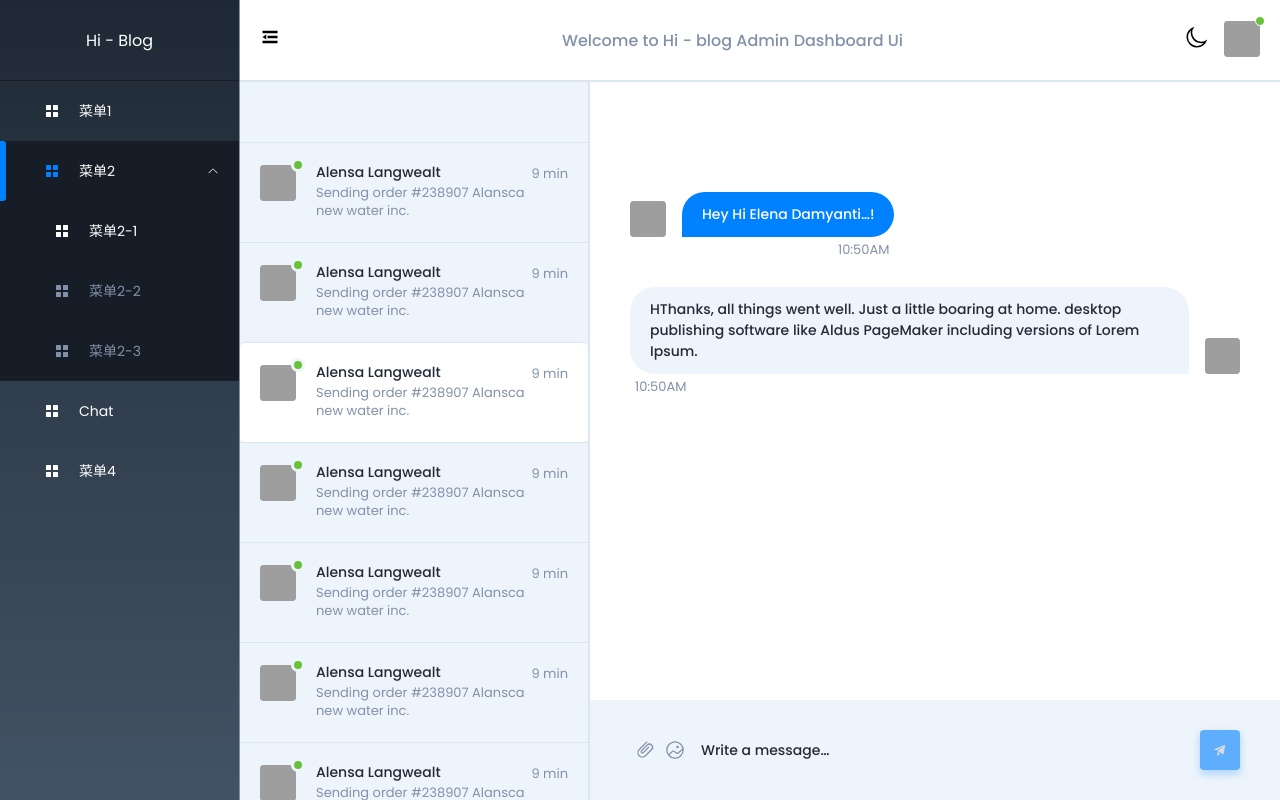
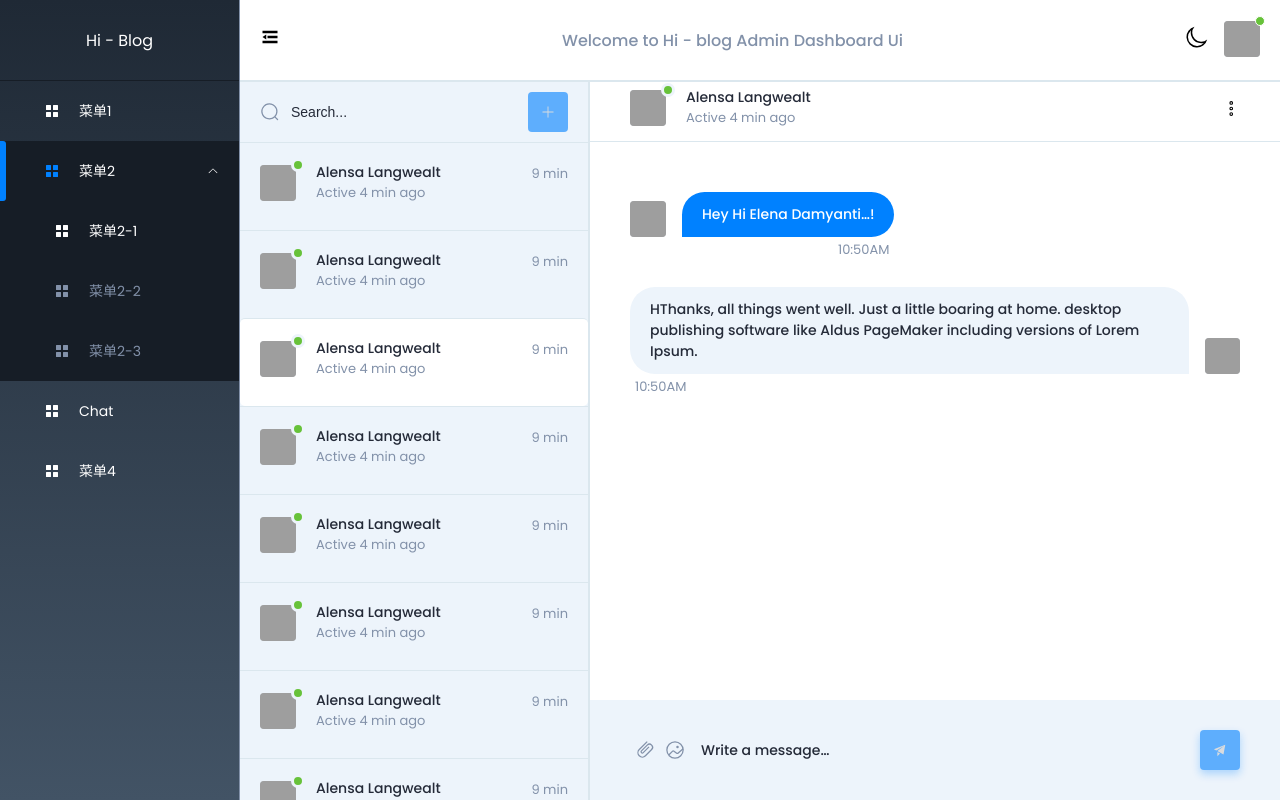
Before and after one commit to nishuiwei/admin-for-blog, a Vue app: page /main/chat in a window 1280 px wide. Built offline with nearby package versions, Linux system fonts and the light colour scheme; grey boxes are pictures that could not be loaded.

Commit message:
feat: 聊天页面UI完成

```diff
--- a/components.d.ts
+++ b/components.d.ts
@@ -26,10 +26,12 @@ declare module '@vue/runtime-core' {
 		ElMenuItemGroup: typeof import('element-plus/es')['ElMenuItemGroup']
 		ElSubMenu: typeof import('element-plus/es')['ElSubMenu']
 		ElSwitch: typeof import('element-plus/es')['ElSwitch']
+		HjButton: typeof import('./src/components/button/src/hj-button.vue')['default']
 		HjHeader: typeof import('./src/components/header/src/hj-header.vue')['default']
 		HjMenu: typeof import('./src/components/menu/src/hj-menu.vue')['default']
 		HjMenuItem: typeof import('./src/components/menu/src/hj-menu-item.vue')['default']
 		Icon: typeof import('./src/components/icon/src/icon.vue')['default']
+		IconButton: typeof import('./src/components/button/src/icon-button.vue')['default']
 		IconEpEdit: typeof import('~icons/ep/edit')['default']
 		IconEpItem: typeof import('~icons/ep/item')['default']
 		IEpEdit: typeof import('~icons/ep/edit')['default']
--- /dev/null
+++ b/src/components/button/index.ts
@@ -0,0 +1,3 @@
+import HJIconButton from './src/icon-button.vue'
+
+export default HJIconButton
--- /dev/null
+++ b/src/components/button/src/icon-button.vue
@@ -0,0 +1,45 @@
+<template>
+	<el-button class="button" :disabled="!disabled" :class="{ shadow: shadow }">
+		<el-icon :size="size">
+			<Icon :icon="icon" />
+		</el-icon>
+	</el-button>
+</template>
+
+<script lang="ts" setup>
+import { Icon } from '../../icon'
+
+withDefaults(
+	defineProps<{
+		disabled?: boolean
+		icon: string
+		shadow?: boolean
+		size?: number
+	}>(),
+	{
+		disabled: true,
+		icon: 'Plus',
+		size: 14
+	}
+)
+</script>
+
+<style lang="less" scoped>
+.button {
+	background: var(--send-btn-bg);
+	border: none;
+	color: #fff;
+	width: 40px;
+	height: 40px;
+	&:disabled {
+		opacity: 0.6;
+		color: #ccc;
+	}
+	&:hover {
+		background: var(--send-btn-bg);
+	}
+	&.shadow {
+		box-shadow: 0px 4px 8px 0px rgba(0, 129, 255, 0.48);
+	}
+}
+</style>
--- a/src/components/person/src/person-item.vue
+++ b/src/components/person/src/person-item.vue
@@ -2,11 +2,12 @@
 	<div
 		class="person bg-transition"
 		:class="active ? 'active' : ''"
+		:style="itemStyle"
 		@click="handleClickItem"
 	>
 		<!-- 头像 -->
 		<div class="person-avatar">
-			<el-badge is-dot class="item" type="success">
+			<el-badge :is-dot="isNotLine" class="item" type="success">
 				<el-avatar shape="square" :size="36" :src="avatar" />
 			</el-badge>
 		</div>
@@ -16,34 +17,50 @@
 			<p class="text-subtitle message">{{ message }}</p>
 		</div>
 		<!-- 时间 -->
-		<div class="person-time">
+		<div v-if="index !== null" class="person-time">
 			<p class="text-subtitle">{{ time }}</p>
 		</div>
 	</div>
 </template>
 
 <script lang="ts" setup>
+import { computed } from 'vue'
+
 const props = withDefaults(
 	defineProps<{
-		active: boolean
+		active?: boolean
 		avatar: string
 		name: string
 		message: string
 		time: string
-		index: number
+		index?: number | null
+		isNotLine?: boolean
 	}>(),
 	{
 		avatar:
 			'https://cube.elemecdn.com/9/c2/f0ee8a3c7c9638a54940382568c9dpng.png',
 		name: 'Alensa Langwealt',
-		message: 'Sending order #238907 Alansca new water inc.',
-		time: '9 min'
+		message: 'Active 4 min ago',
+		time: '9 min',
+		isNotLine: true,
+		index: null
 	}
 )
 const emits = defineEmits(['clickItem'])
 const handleClickItem = (): void => {
 	emits('clickItem', props.index)
 }
+
+const itemStyle = computed(() => {
+	if (props.index === null) {
+		console.log(123)
+		return {
+			padding: 0,
+			'border-top': 'none'
+		}
+	}
+	return {}
+})
 </script>
 
 <style scoped lang="less">
--- a/src/views/main/chat/chat-page.vue
+++ b/src/views/main/chat/chat-page.vue
@@ -3,14 +3,35 @@
 		<!-- 联系人列表 -->
 		<div class="chat-person-list bg-transition">
 			<!-- search -->
-			<div style="height: 60px" />
+			<div class="search-container">
+				<div class="search-input">
+					<!-- icon & input -->
+					<el-icon :size="20">
+						<Icon icon="Search" />
+					</el-icon>
+					<el-input v-model="search_input" placeholder="Search..." />
+				</div>
+				<div class="btn-wrapper">
+					<HJIconButton :disabled="!!search_input" icon="Plus" />
+				</div>
+			</div>
 			<!-- person-list -->
 			<person-list />
 		</div>
 		<!-- 聊天内容 -->
 		<div class="chat-content bg-transition">
 			<!-- person-panel-header -->
-			<div style="height: 60px" />
+			<div class="person-panel-header">
+				<!-- panel-header -->
+				<div class="person-header">
+					<person-item />
+				</div>
+				<div class="more">
+					<el-icon :size="17">
+						<Icon icon="More" />
+					</el-icon>
+				</div>
+			</div>
 			<person-panel />
 			<!-- person-panel-input -->
 			<div class="chat-content-textarea">
@@ -38,11 +59,7 @@
 				</div>
 				<div class="btn-wrapper">
 					<!-- send -->
-					<el-button class="button" :disabled="!message">
-						<el-icon :size="14">
-							<Icon icon="Promotion" />
-						</el-icon>
-					</el-button>
+					<HJIconButton icon="Promotion" :disabled="!!message" shadow />
 				</div>
 			</div>
 		</div>
@@ -51,9 +68,12 @@
 
 <script setup lang="ts">
 import { ref } from 'vue'
+import HJIconButton from '../../../components/button'
 import { Icon } from '../../../components/icon'
+import PersonItem from '../../../components/person/src/person-item.vue'
 
 const message = ref<string>('')
+const search_input = ref<string>('')
 </script>
 
 <style scoped lang="less">
@@ -65,12 +85,59 @@ const message = ref<string>('')
 		width: 348px;
 		margin-right: 2px;
 		background-color: var(--chat-bg-color);
+		.search {
+			&-container {
+				display: flex;
+				align-items: center;
+				padding: 10px 20px;
+			}
+			&-input {
+				flex: 1;
+				display: flex;
+				align-items: center;
+				.el-input {
+					:deep(.el-input__wrapper) {
+						outline: none;
+						border: none;
+						box-shadow: none;
+						background-color: transparent;
+						.el-input__inner {
+							font-weight: 500;
+							color: var(--text-title-color);
+							font-size: 14px;
+							&::placeholder {
+								color: var(--text-title-color);
+								font-weight: 500;
+							}
+						}
+					}
+				}
+
+				.el-icon {
+					color: #8291a9;
+				}
+			}
+		}
 	}
 	&-content {
 		flex: 1;
 		display: flex;
 		flex-direction: column;
 		background-color: var(--header-background-color);
+		.person-panel-header {
+			padding: 12px 40px;
+			display: flex;
+			align-items: center;
+			height: 60px;
+			box-sizing: border-box;
+			border-bottom: 1px solid var(--person-item-border-color);
+			.person-header {
+				flex: 1;
+			}
+			.el-icon {
+				transform: rotate(90deg);
+			}
+		}
 		&-textarea {
 			min-height: 70px;
 			height: 100px;
@@ -111,20 +178,6 @@ const message = ref<string>('')
 					}
 				}
 			}
-			.btn-wrapper {
-				.button {
-					background: var(--send-btn-bg);
-					box-shadow: 0px 4px 8px 0px rgba(0, 129, 255, 0.48);
-					border: none;
-					color: #fff;
-					width: 40px;
-					height: 40px;
-					&:disabled {
-						opacity: 0.6;
-						color: #ccc;
-					}
-				}
-			}
 		}
 	}
 }
```
